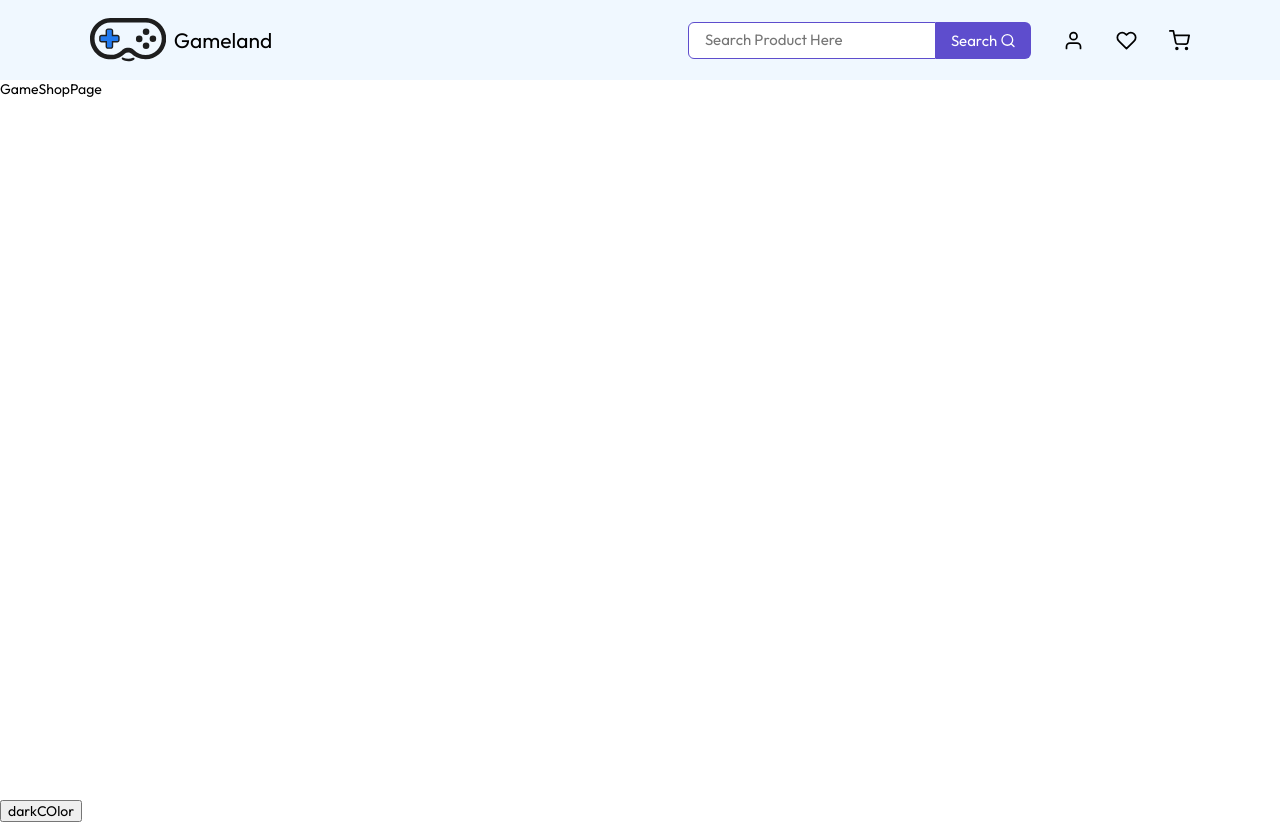
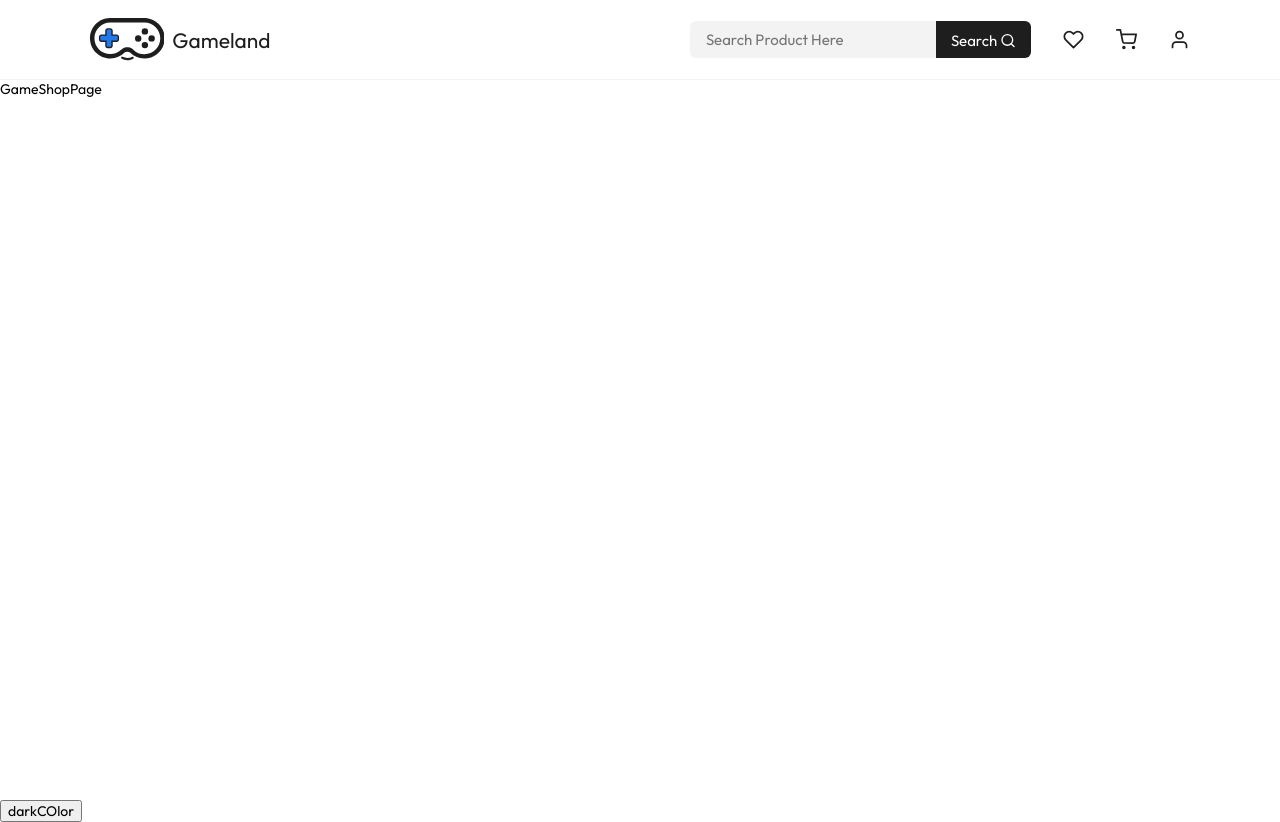
Before and after one commit to ZevaGuillo/game-shop, a React (Vite) app: page / in a window 1280 px wide. Built offline with nearby package versions, Linux system fonts and the light colour scheme.

Commit message:
add dark mode to initial page

```diff
--- a/src/components/SearchInput.tsx
+++ b/src/components/SearchInput.tsx
@@ -29,9 +29,9 @@ const StyledSearchInput = styled.div`
     padding: 0 1rem;
     color: #404040;
     font-size: 15px;
-    border: 1px solid #5e4dcd;
+    border: none;
     border-radius: 6px 0 0 6px;
-    background-color: #fff;
+    background-color: ${(props) => props.theme.colors.variant};
   }
 
   .button--submit {
@@ -40,16 +40,21 @@ const StyledSearchInput = styled.div`
     padding: 0.5em 1em;
     border: none;
     border-radius: 0 6px 6px 0;
-    background-color: #5e4dcd;
+    background-color: ${(props) => props.theme.colors.inputColor};
     color: #fff;
     font-size: 15px;
     cursor: pointer;
-    transition: background-color 0.3s ease-in-out;
+    transition: all 0.25s ease;
 
-    .icon-button{
+    .icon.icon-button{
         margin-left: .2rem;;
         font-size: 1rem;
         transform: translateY(16%);
+        color: #fff;
+    }
+
+    span{
+      color: #fff;
     }
 
   }
--- a/src/gameShop/components/Header/NavBar.tsx
+++ b/src/gameShop/components/Header/NavBar.tsx
@@ -21,13 +21,13 @@ const NavBar = ({ toggleDrawer }: NavBarProps) => {
       </div>
 
       <div className="options">
-        <Search/>
-
-        <FiUser className="icon" />
+        <Search />
 
         <FiHeart className="icon favorite" />
 
         <FiShoppingCart className="icon" />
+
+        <FiUser className="icon" />
       </div>
     </StyledNavBar>
   );
@@ -36,9 +36,8 @@ const NavBar = ({ toggleDrawer }: NavBarProps) => {
 const StyledNavBar = styled.nav.attrs((props) => ({
   className: props.className,
 }))`
-
   position: relative;
-  background-color: aliceblue;
+  background-color: ${(props) => props.theme.colors.bgColor};
   height: 3rem;
   max-height: 3rem;
   padding-top: 0.7rem;
@@ -47,6 +46,8 @@ const StyledNavBar = styled.nav.attrs((props) => ({
   justify-content: space-between;
   align-items: center;
   gap: 1rem;
+  border-bottom: 1px solid ${(props) => props.theme.colors.variant};
+  transition: all 0.25s ease;
 
   .logo-header {
     height: 100%;
@@ -61,6 +62,7 @@ const StyledNavBar = styled.nav.attrs((props) => ({
       font-size: 1.2em;
       line-height: 0;
       user-select: none;
+      color: ${(props) => props.theme.colors.negative};
     }
     &:hover {
       cursor: pointer;
--- a/src/theme/GlobalStyle.tsx
+++ b/src/theme/GlobalStyle.tsx
@@ -1,17 +1,11 @@
 import { createGlobalStyle } from "styled-components";
 import { StyleTheme } from "./Theme";
-import { normalize } from 'styled-normalize'
-
+import { normalize } from "styled-normalize";
 
 // ${ props => props.theme.primary };
 type GlobalProps = {
-  theme: StyleTheme
-}
-
-// ${ (props: GlobalProps) => {
-//     console.log(props.theme.colors.primary);
-//     return props.theme.colors.primary
-// } };
+  theme: StyleTheme;
+};
 
 export const GlobalStyle = createGlobalStyle`
      ${normalize}
@@ -22,6 +16,7 @@ export const GlobalStyle = createGlobalStyle`
      }
 
      body {
+      background-color: ${(props: GlobalProps) => props.theme.colors.bgColor};
         height: 100vh;
         overflow-x: hidden;
         -webkit-text-size-adjust: 100%;
@@ -33,7 +28,11 @@ export const GlobalStyle = createGlobalStyle`
     }
 
     h1{
-        font-size: 3.75em;
+      font-size: 3.75em;
+    }
+
+    h1,h2,h3,h4,p,span{
+      color: ${(props: GlobalProps) => props.theme.colors.negative};
     }
 
     .container{
@@ -48,6 +47,7 @@ export const GlobalStyle = createGlobalStyle`
     .icon{
       font-size: 1.3em;
       line-height: 0;
+      color: ${(props: GlobalProps) => props.theme.colors.negative};
       @media (min-width: 900px){
         font-size: 1.5em;
       }
--- a/src/theme/Theme.ts
+++ b/src/theme/Theme.ts
@@ -1,8 +1,13 @@
-// JS reimplementation of Style Closet scales for use in styled-components
+
 const colors = {
   primary: '#2179ee',
+
+  //theme
   bgColor: '#FFFFFF',
-  negative: '#1E1E1E'
+  negative: '#1E1E1E',
+  text: 'rgba(30,30,30,0.5)',
+  variant: 'rgba(30,30,30,0.05)',
+  inputColor: '#1E1E1E',
 };
 
 const secondaryColors = {
@@ -31,8 +36,12 @@ const darkTheme: StyleTheme = {
   ...theme,
   colors: {
     ...theme.colors,
+
     bgColor: '#1E1E1E',
-    negative: '#ffffff'
+    negative: '#ffffff',
+    text: 'rgba(255,255,255,0.05)',
+    variant: 'rgba(255,255,255,0.05)',
+    inputColor: '#3D3D3D',
   }
 }
 
```
